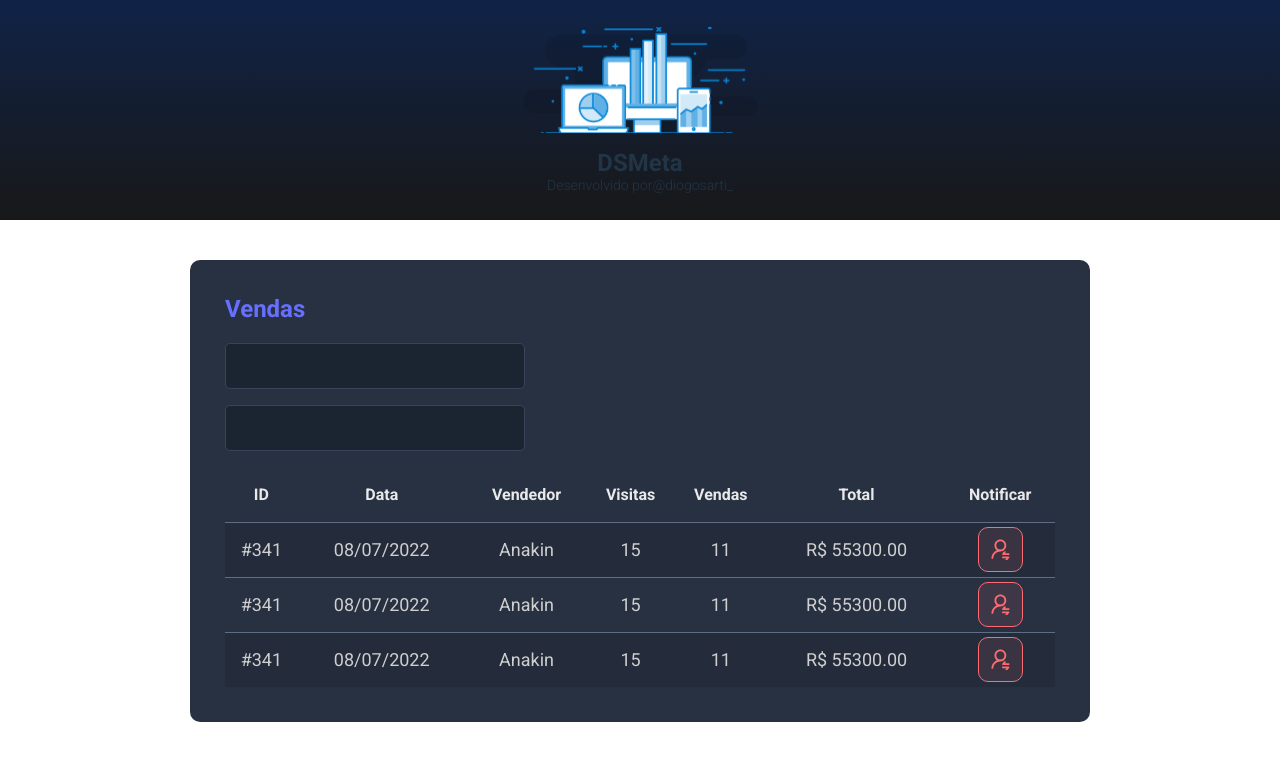
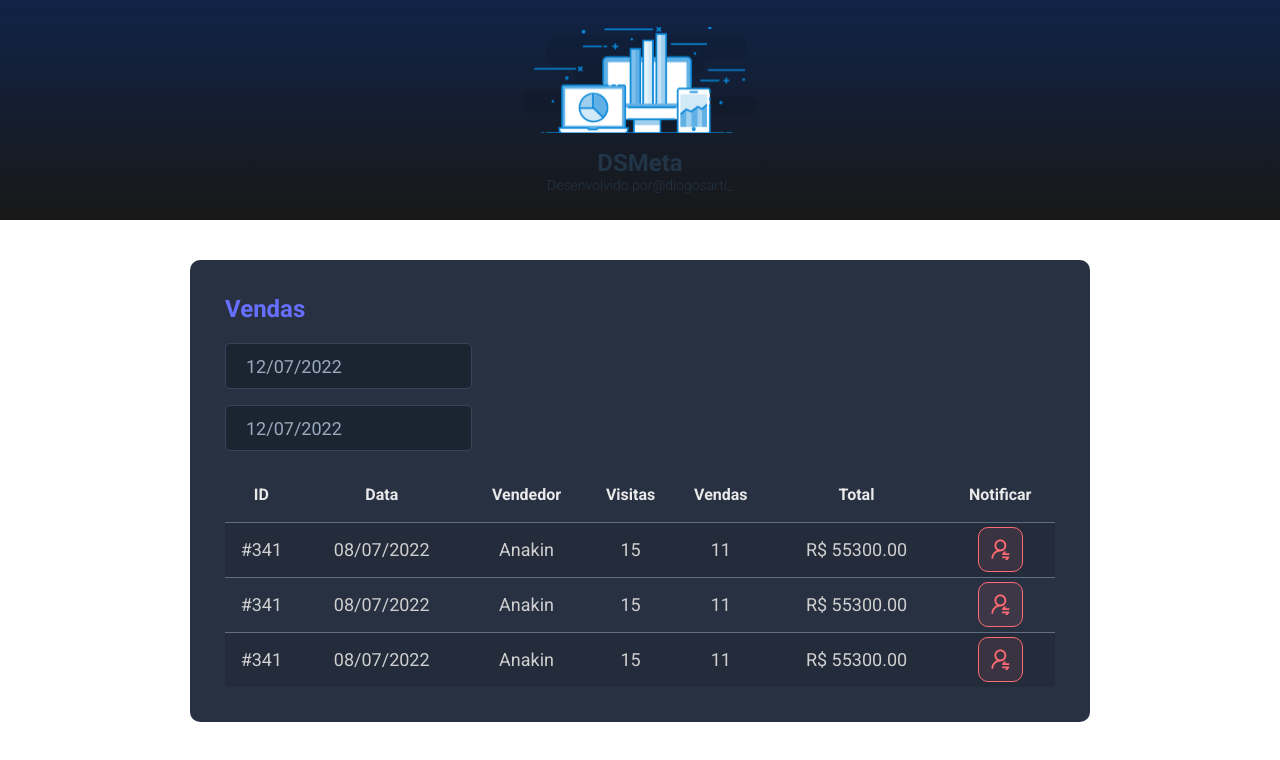
Before and after one commit to diogosarti/dsmeta, a React (Vite) app in the folder frontend/: page / in a window 1280 px wide. Shown: the top 760 px of the page. Built offline with nearby package versions, Linux system fonts and the light colour scheme.

Commit message:
DatePicker

```diff
--- a/frontend/package.json
+++ b/frontend/package.json
@@ -10,10 +10,12 @@
   },
   "dependencies": {
     "react": "^18.2.0",
+    "react-datepicker": "^4.8.0",
     "react-dom": "^18.2.0"
   },
   "devDependencies": {
     "@types/react": "^18.0.24",
+    "@types/react-datepicker": "^4.8.0",
     "@types/react-dom": "^18.0.8",
     "@vitejs/plugin-react": "^2.2.0",
     "typescript": "^4.6.4",
--- a/frontend/src/components/SalesCard/index.tsx
+++ b/frontend/src/components/SalesCard/index.tsx
@@ -1,5 +1,8 @@
 import NotificationButton from "../NotificationButton"
 import "./styles.css"
+
+import ReactDatePicker from "react-datepicker";
+import "react-datepicker/dist/react-datepicker.css";
 
 export default function SalesCard(){
     return (
@@ -7,10 +10,20 @@
         <h2 className="dsmeta-sales-title">Vendas</h2>
         <div>
           <div className="dsmeta-form-control-container">
-            <input className="dsmeta-form-control" type="text" />
+            <ReactDatePicker
+              selected={new Date()}
+              onChange={(date: Date) => {}}
+              className="dsmeta-form-control"
+              dateFormat="dd/MM/yyyy"
+            />
           </div>
           <div className="dsmeta-form-control-container">
-            <input className="dsmeta-form-control" type="text" />
+            <ReactDatePicker
+              selected={new Date()}
+              onChange={(date: Date) => {}}
+              className="dsmeta-form-control"
+              dateFormat="dd/MM/yyyy"
+            />
           </div>
         </div>
 
```
Also changed, not shown: 2 other files (tests, documents, lock files or other folders).
